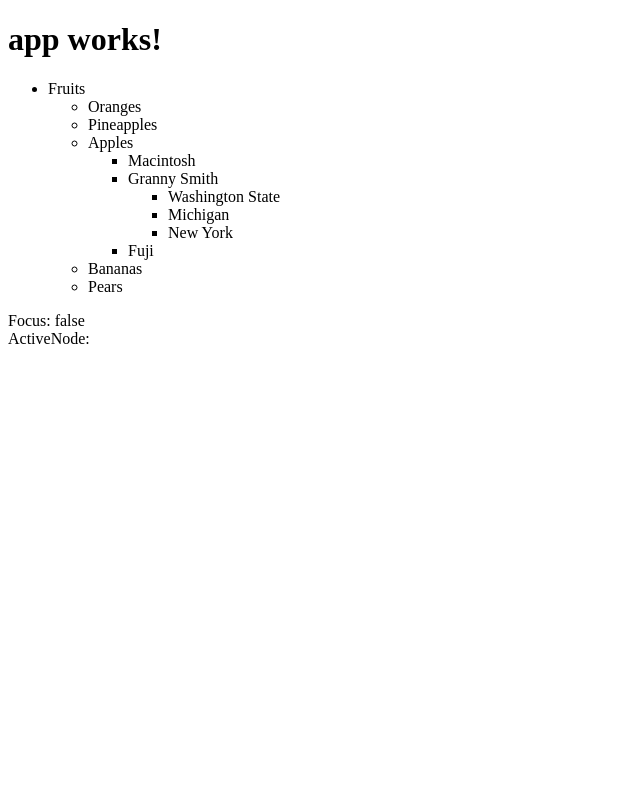
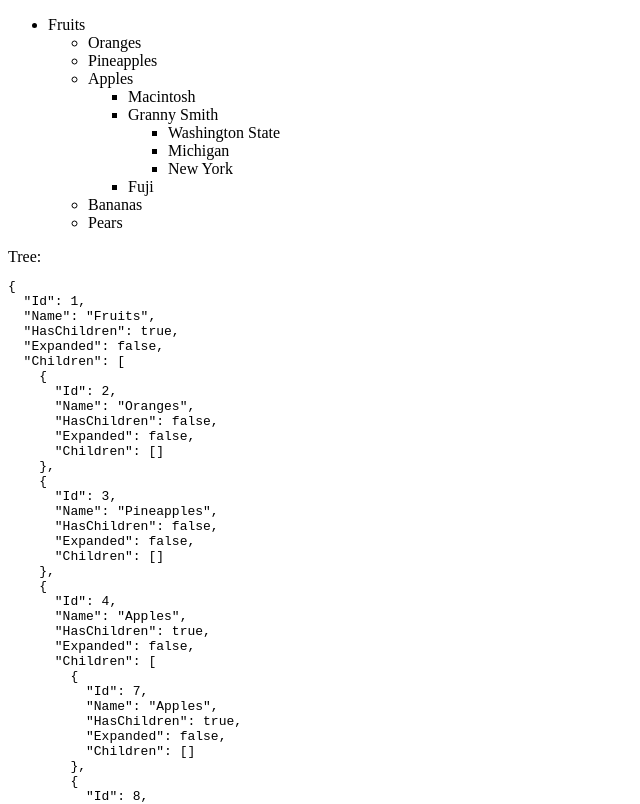
Before and after one commit to MrCandle/ez-tree, an Angular app: page / in a window 1280 px wide. Shown: the top 804 px of the page, without its empty margins (0-640 px from the left). Built offline with nearby package versions, Linux system fonts and the light colour scheme.

Commit message:
Dummy tree as input

```diff
--- a/src/app/app.component.html
+++ b/src/app/app.component.html
@@ -1,5 +1 @@
-<h1>
-  {{title}}
-</h1>
-
-<app-tree></app-tree>
+<ez-tree [tree]="tree"></ez-tree>
--- a/src/app/app.component.ts
+++ b/src/app/app.component.ts
@@ -1,10 +1,72 @@
-import { Component } from '@angular/core';
+import { Component, OnInit } from '@angular/core';
+
+import { Node } from './ez-tree/model/model';
 
 @Component({
   selector: 'app-root',
   templateUrl: './app.component.html',
   styleUrls: ['./app.component.css']
 })
-export class AppComponent {
-  title = 'app works!';
+
+export class AppComponent implements OnInit {
+  tree: Node;
+
+  ngOnInit() {
+    this.tree = {
+      Id: 1,
+      Name: 'Fruits',
+      HasChildren: true,
+      Expanded: false,
+      Children: [{
+        Id: 2,
+        Name: 'Oranges',
+        HasChildren: false,
+        Expanded: false,
+        Children: []
+      },
+      {
+        Id: 3,
+        Name: 'Pineapples',
+        HasChildren: false,
+        Expanded: false,
+        Children: []
+      }, {
+        Id: 4,
+        Name: 'Apples',
+        HasChildren: true,
+        Expanded: false,
+        Children: [{
+          Id: 7,
+          Name: 'Apples',
+          HasChildren: true,
+          Expanded: false,
+          Children: []
+        }, {
+          Id: 8,
+          Name: 'Apples',
+          HasChildren: true,
+          Expanded: false,
+          Children: [{
+            Id: 9,
+            Name: 'Apples',
+            HasChildren: true,
+            Expanded: false,
+            Children: []
+          }]
+        }]
+      }, {
+        Id: 5,
+        Name: 'Bananas',
+        HasChildren: true,
+        Expanded: false,
+        Children: []
+      }, {
+        Id: 6,
+        Name: 'Pears',
+        HasChildren: true,
+        Expanded: false,
+        Children: []
+      }]
+    }
+  }
 }
--- a/src/app/ez-tree/model/model.ts
+++ b/src/app/ez-tree/model/model.ts
@@ -1,3 +1,7 @@
 export class Node {
-
+    Id: number;
+    Name: string;
+    Expanded: boolean;
+    Children: any[] = [];
+    HasChildren: boolean;
 }
--- a/src/app/ez-tree/tree/tree.component.html
+++ b/src/app/ez-tree/tree/tree.component.html
@@ -25,6 +25,7 @@
   </li>
 </ul>
 
+Tree: <pre>{{tree | json}}</pre>
 Focus: {{hasFocus}}
 <br>
-ActiveNode: {{activeNode}}
+FocusedNode: {{activeNode}}
--- a/src/app/ez-tree/tree/tree.component.ts
+++ b/src/app/ez-tree/tree/tree.component.ts
@@ -6,26 +6,26 @@ import {
 import { Node } from '../model/model';
 
 @Component({
-  selector: 'app-tree',
+  selector: 'ez-tree',
   templateUrl: './tree.component.html',
   styleUrls: ['./tree.component.css']
 })
 export class TreeComponent implements OnInit, OnChanges, OnDestroy {
 
-  @Input() tree: Node[];
+  @Input() tree: Node;
+  @Input() lazy: boolean;
 
   @Output() select: EventEmitter<Node> = new EventEmitter<Node>();
   @Output() expand: EventEmitter<Node> = new EventEmitter<Node>();
   @Output() collapse: EventEmitter<Node> = new EventEmitter<Node>();
 
   hasFocus: boolean = false;
-  activeNode: number;
+  focusedNode: number;
   listenFunc: Function;
 
   constructor(private renderer: Renderer2) { }
 
   ngOnInit() {
-
   }
 
   ngOnChanges(changes: SimpleChanges) {
@@ -54,7 +54,7 @@ export class TreeComponent implements OnInit, OnChanges, OnDestroy {
             break;
           }
           case 'ArrowDown': {
-            // select next node
+            this.focusNextNode();
             break;
           }
         }
@@ -66,4 +66,12 @@ export class TreeComponent implements OnInit, OnChanges, OnDestroy {
     this.hasFocus = false;
     this.listenFunc();
   }
+
+  focusNextNode(){
+    // if (node.hasChildren && node.IsExpanded) {
+      // this.focusedNode = this.focusedNode.Children[0];
+    // } else {
+      //
+    // }
+  }
 }
```
